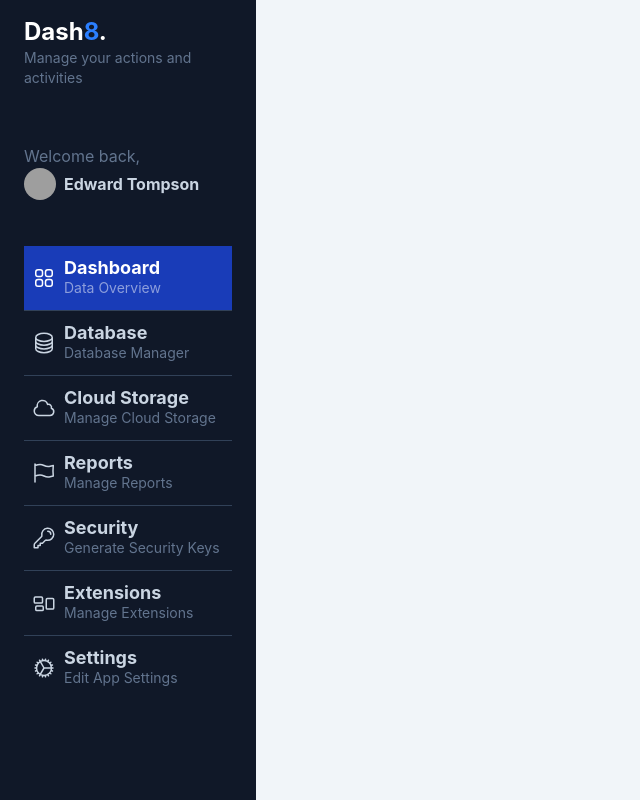
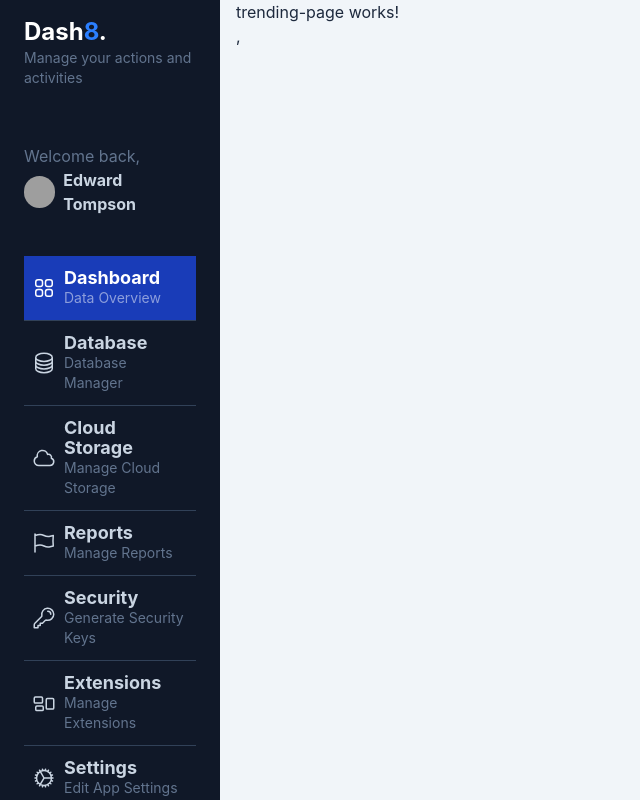
Before and after one commit to Moises-ab24/GifsApp, an Angular app: page /dashboard/trending in a window 1280 px wide. Before the commit this address led to /dashboard. Shown: the whole page, without its empty margins (0-640 px from the left). Built offline with nearby package versions, Linux system fonts and the light colour scheme; grey boxes are pictures that could not be loaded.

Commit message:
Rutas hijas

```diff
--- a/src/app/gifs/pages/dashboard-page/dashboard-page.html
+++ b/src/app/gifs/pages/dashboard-page/dashboard-page.html
@@ -1,6 +1,6 @@
 <div class="bg-slate-100 overflow-y-scroll w-screen h-screen antialiased text-slate-300 selection:bg-blue-600 selection:text-white">
     <div class="flex flex-col relative w-screen">
-        <div id="menu" class="bg-gray-900 min-h-screen z-10 text-slate-300 w-64 fixed left-0 h-screen overflow-y-scroll">
+        <div id="menu" class="w-55 bg-gray-900 min-h-screen z-10 text-slate-300 fixed left-0 h-screen overflow-y-scroll">
            <div id="logo" class="my-4 px-6">
             <h1 class="text-lg md:text-2xl font-bold text-white">Dash<span class="text-blue-500">8</span>.</h1>
             <p class="text-slate-500 text-sm">Manage your actions and activities</p>
@@ -99,6 +99,9 @@
            </div>
         </div>
 
+        <div class="ml-55 px-4 flex flex-col flex-1 w-full h-full text-slate-800">
 
+          <router-outlet/>
+        </div>
     </div>
 </div>
--- a/src/app/gifs/pages/dashboard-page/dashboard-page.ts
+++ b/src/app/gifs/pages/dashboard-page/dashboard-page.ts
@@ -1,8 +1,9 @@
 import { Component } from '@angular/core';
+import { RouterOutlet } from '@angular/router';
 
 @Component({
   selector: 'app-dashboard-page',
-  imports: [],
+  imports: [RouterOutlet],
   templateUrl: './dashboard-page.html',
 })
 export default class DashboardPage {}
--- /dev/null
+++ b/src/app/gifs/pages/search-page/search-page.html
@@ -0,0 +1 @@
+<p>search-page works!</p>,
--- /dev/null
+++ b/src/app/gifs/pages/trending-page/trending-page.html
@@ -0,0 +1 @@
+<p>trending-page works!</p>,
```
Also changed, not shown: src/app/app.routes.ts (+9 -4 lines), src/app/gifs/pages/search-page/search-page.ts (added, +8 -0 lines), src/app/gifs/pages/trending-page/trending-page.ts (added, +8 -0 lines).
